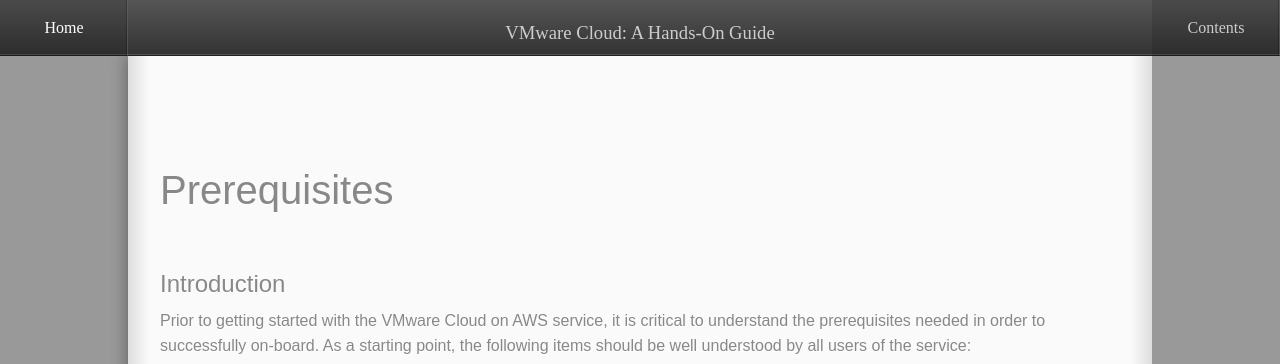
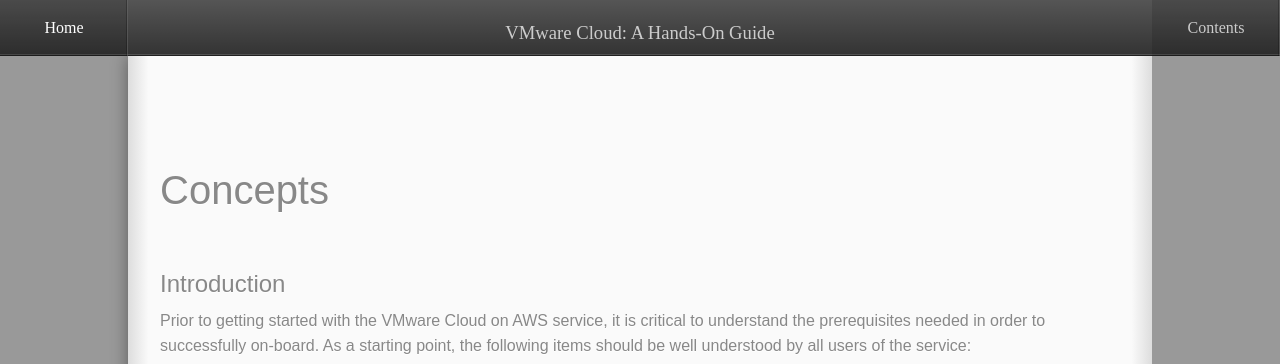
Before and after one commit to ramch22/vmcbook, a Jekyll site: the page built from book/vmcOnAWS/aTechnicalOverview/concepts.md, in a window 1280 px wide. Shown: the top 364 px of the page. Built offline with Jekyll 4.4.1, drawn with Linux system fonts in a browser that asks for light colours.

Commit message:
rename topic

```diff
--- a/_data/book.yml
+++ b/_data/book.yml
@@ -54,8 +54,8 @@
   "/book/vmcOnAWS/aTechnicalOverview/":
     title: "A Technical Overview"
     chapters:
-      - file: "/book/vmcOnAWS/aTechnicalOverview/prerequisites.html"
-        title: "Prerequisites"
+      - file: "/book/vmcOnAWS/aTechnicalOverview/concepts.html"
+        title: "Concepts"
       - file: "/book/vmcOnAWS/aTechnicalOverview/computeAndStorage.html"
         title: "Compute and Storage"
       - file: "/book/vmcOnAWS/aTechnicalOverview/sddcNetworking.html"
```
Also changed, not shown: book/vmcOnAWS/aTechnicalOverview/concepts.md (renamed from book/vmcOnAWS/aTechnicalOverview/prerequisites.md).
